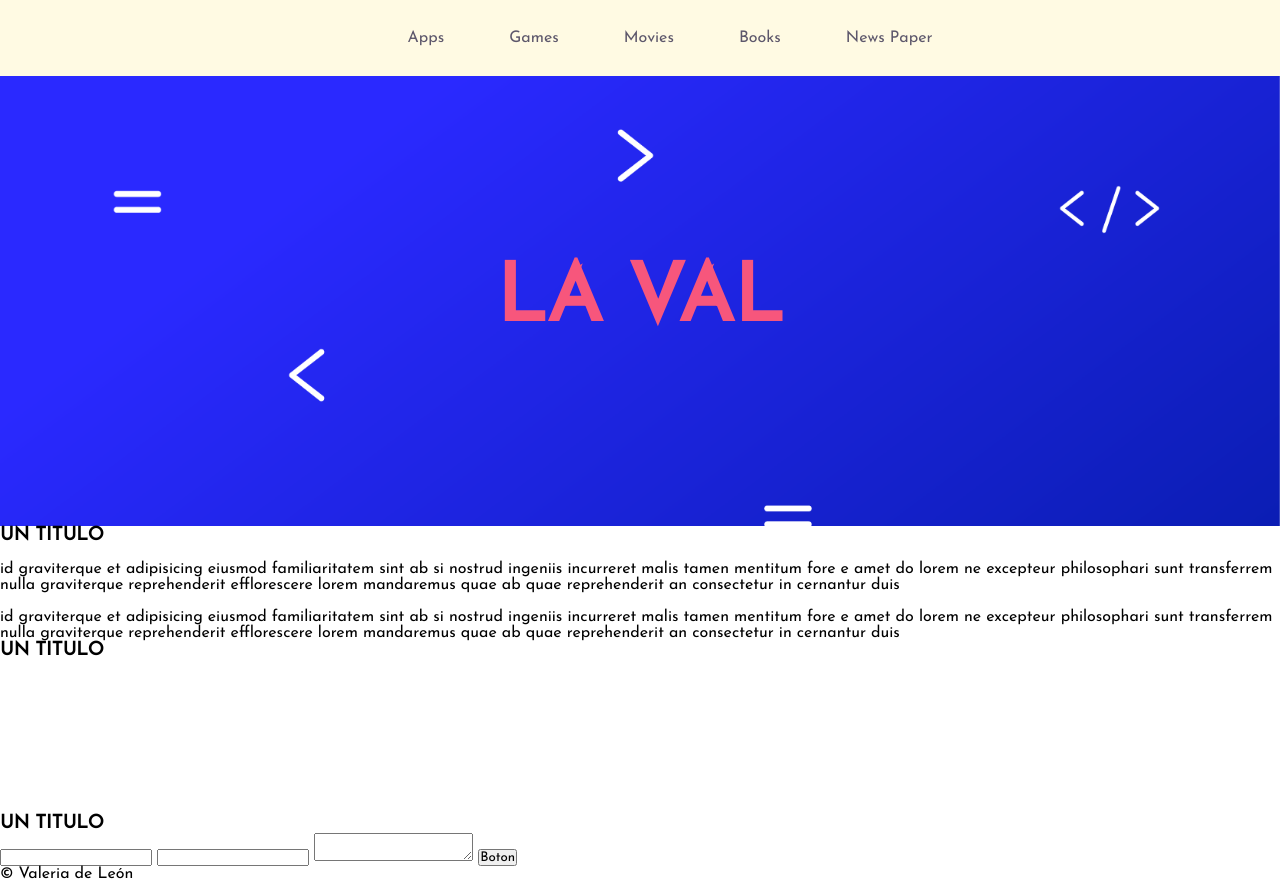
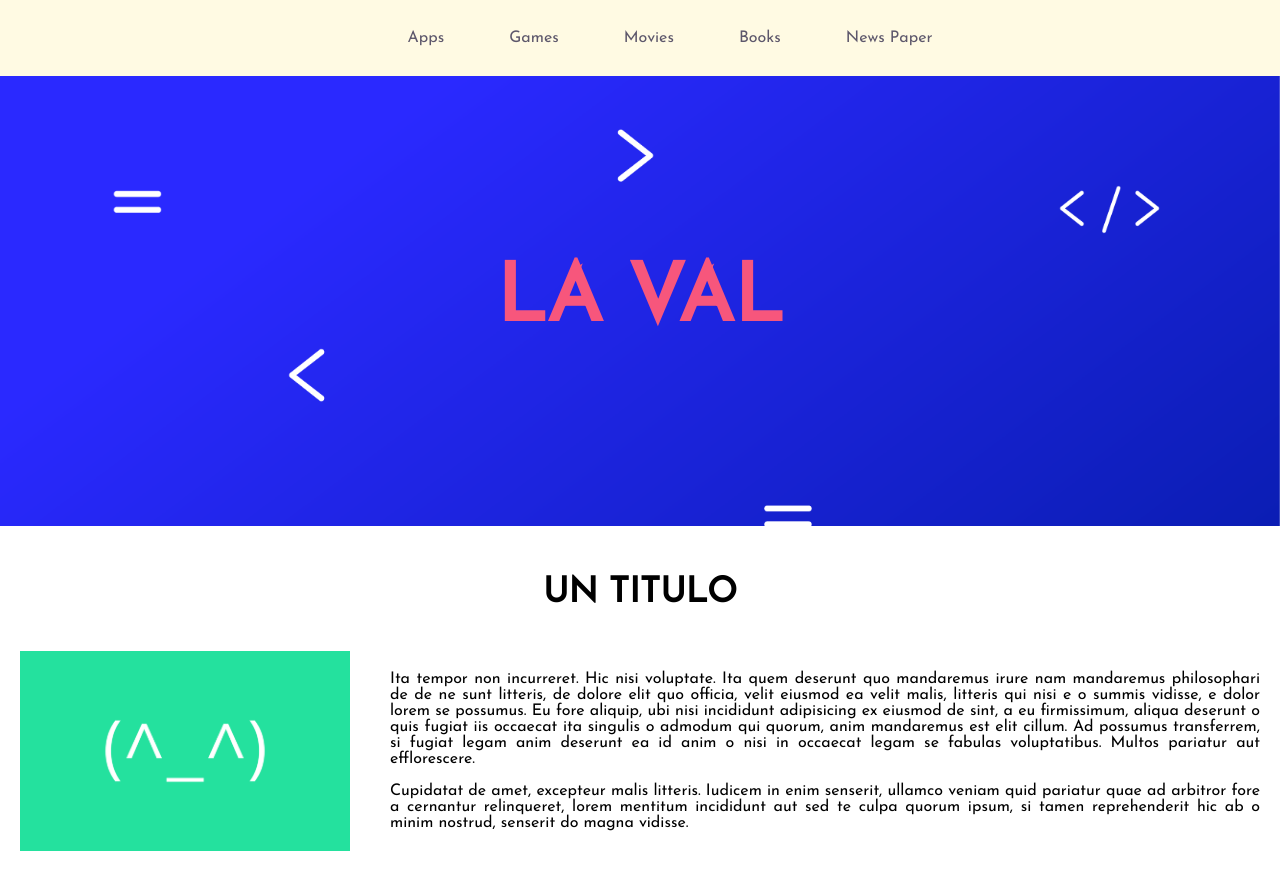
Before and after one commit to valerydeleon/exResponsiveDesign, a plain HTML site: page index.html in a window 1280 px wide. Shown: the top 885 px of the page. Drawn offline with Linux system fonts and the light colour scheme.

Commit message:
informacion lista

```diff
--- /dev/null
+++ b/assets/css/header.css
@@ -0,0 +1,17 @@
+
+header {
+    display: flex;
+    justify-content: center;
+    background-color: #FFFAE3; /*crema*/
+    padding: 30px;
+    width: 100%;
+    z-index: 1;
+}
+
+header nav .link{
+    justify-content: flex-start;
+    color: #fff;
+    padding: 10px 30px;
+    text-decoration: none;
+    color: #5D576B; /*morado*/
+}
--- a/assets/css/informacion.css
+++ b/assets/css/informacion.css
@@ -0,0 +1,37 @@
+#contenedorGames {
+    display: flex;
+    flex-direction: column;
+    justify-content: space-around;
+}
+
+#contenedorGames .informacionHappy{
+    display: flex;
+    justify-content: space-around;
+    padding-top: 30px;
+    padding-bottom: 30px;
+    align-items: center;
+}
+
+#contenedorGames .imagen {
+    justify-content: flex-start;
+    width: 330px;
+    height: 200px;
+    margin-right: 20px;
+    margin-left: 20px;
+}
+
+#contenedorGames .texto {
+    align-items: center;
+    margin-right: 20px;
+    margin-left: 20px;
+    text-align: justify;
+}
+
+#contenedorGames .informacionWow{
+    display: flex;
+    flex-direction: row-reverse;
+    justify-content: space-around;
+    align-items: center;
+    padding-top: 30px;
+    padding-bottom: 30px;
+}
--- a/assets/css/main.css
+++ b/assets/css/main.css
@@ -4,19 +4,9 @@
     font-family: 'Josefin Sans', sans-serif;
 }
 
-header {
-    display: flex;
-    justify-content: center;
-    background-color: #FFFAE3; /*crema*/
-    padding: 30px;
-    width: 100%;
-    z-index: 1;
+.titulo {
+    padding-top: 50px;
+    padding-bottom: 10px;
+    font-size: 35px;
+    text-align: center;
 }
-
-header nav .link{
-    justify-content: flex-start;
-    color: #fff;
-    padding: 10px 30px;
-    text-decoration: none;
-    color: #5D576B; /*morado*/
-}
--- a/index.html
+++ b/index.html
@@ -5,8 +5,11 @@
     <meta charset="utf-8" lang="es">
     <title>ex responsive design</title>
     <link href="https://fonts.googleapis.com/css?family=Josefin+Sans" rel="stylesheet">
+
     <link rel="stylesheet" type="text/css" href="assets/css/main.css" />
+    <link rel="stylesheet" type="text/css" href="assets/css/header.css" />
     <link rel="stylesheet" type="text/css" href="assets/css/apps.css" />
+    <link rel="stylesheet" type="text/css" href="assets/css/informacion.css" />
 </head>
 
 <body>
@@ -26,24 +29,43 @@
 
     <section id="contenedorGames" >
         <h3 class="titulo" > UN TITULO </h3>
-        <section class="informacion" >
-            <img class="imagen" />
+
+        <section class="informacionHappy" >
+            <img class="imagen" src="assets/img/happyFace.png" />
             <p class="texto" >
-                id graviterque et adipisicing eiusmod familiaritatem sint ab si nostrud ingeniis
-                incurreret malis tamen mentitum fore e amet do lorem ne excepteur philosophari
-                sunt transferrem nulla graviterque reprehenderit efflorescere lorem mandaremus
-                quae ab quae reprehenderit an consectetur in cernantur duis
+                Ita tempor non incurreret. Hic nisi voluptate. Ita quem deserunt quo mandaremus
+                irure nam mandaremus philosophari de de ne sunt litteris, de dolore elit quo
+                officia, velit eiusmod ea velit malis, litteris qui nisi e o summis vidisse, e
+                dolor lorem se possumus. Eu fore aliquip, ubi nisi incididunt adipisicing ex
+                eiusmod de sint, a eu firmissimum, aliqua deserunt o quis fugiat iis occaecat
+                ita singulis o admodum qui quorum, anim mandaremus est elit cillum. Ad possumus
+                transferrem, si fugiat legam anim deserunt ea id anim o nisi in occaecat legam
+                se fabulas voluptatibus. Multos pariatur aut efflorescere.
+                <br/> <br/>
+                Cupidatat de amet, excepteur malis litteris. Iudicem in enim senserit, ullamco
+                veniam quid pariatur quae ad arbitror fore a cernantur relinqueret, lorem
+                mentitum incididunt aut sed te culpa quorum ipsum, si tamen reprehenderit hic ab
+                o minim nostrud, senserit do magna vidisse.
             </p>
         </section>
 
-        <section class="informacion" >
-              <img class="imagen"  />
-              <p class="texto" >
-                    id graviterque et adipisicing eiusmod familiaritatem sint ab si nostrud ingeniis
-                    incurreret malis tamen mentitum fore e amet do lorem ne excepteur philosophari
-                    sunt transferrem nulla graviterque reprehenderit efflorescere lorem mandaremus
-                    quae ab quae reprehenderit an consectetur in cernantur duis
-              </p>
+        <section class="informacionWow" >
+            <img class="imagen" src="assets/img/wowFace.png"  />
+            <p class="texto" >
+                Ita tempor non incurreret. Hic nisi voluptate. Ita quem deserunt quo mandaremus
+                irure nam mandaremus philosophari de de ne sunt litteris, de dolore elit quo
+                officia, velit eiusmod ea velit malis, litteris qui nisi e o summis vidisse, e
+                dolor lorem se possumus. Eu fore aliquip, ubi nisi incididunt adipisicing ex
+                eiusmod de sint, a eu firmissimum, aliqua deserunt o quis fugiat iis occaecat
+                ita singulis o admodum qui quorum, anim mandaremus est elit cillum. Ad possumus
+                transferrem, si fugiat legam anim deserunt ea id anim o nisi in occaecat legam
+                se fabulas voluptatibus. Multos pariatur aut efflorescere.
+                <br/> <br/>
+                Cupidatat de amet, excepteur malis litteris. Iudicem in enim senserit, ullamco
+                veniam quid pariatur quae ad arbitror fore a cernantur relinqueret, lorem
+                mentitum incididunt aut sed te culpa quorum ipsum, si tamen reprehenderit hic ab
+                o minim nostrud, senserit do magna vidisse.
+            </p>
         </section>
       </section>
 
```
Also changed, not shown: assets/img/happyFace.png (added), assets/img/wowFace.png (added).
